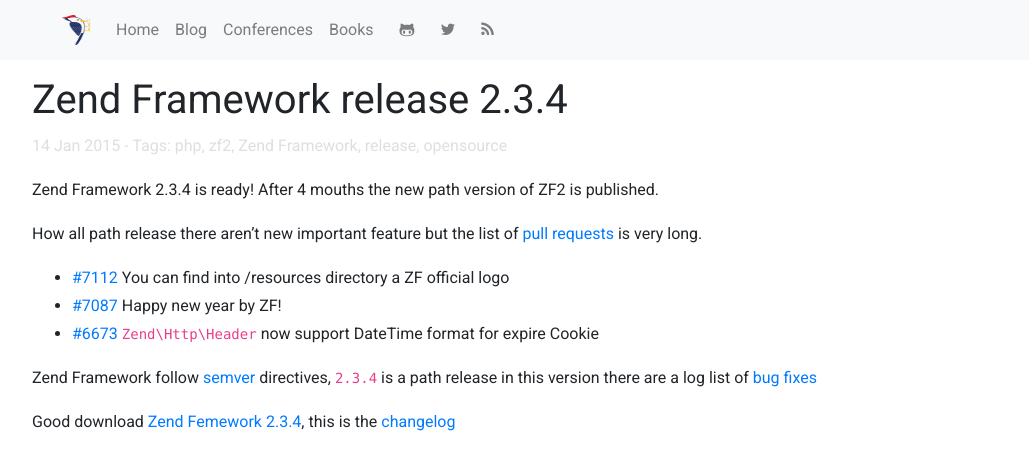
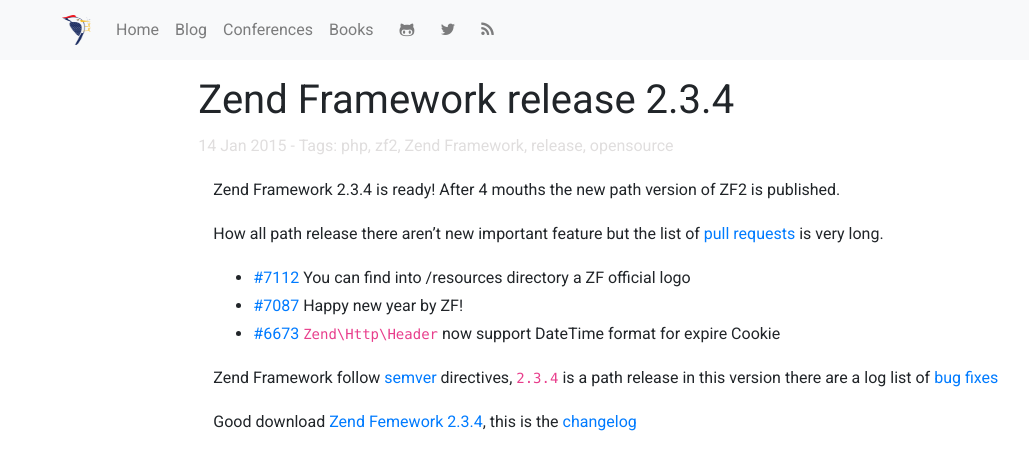
Before and after one commit to gianarb/gianarb.github.com, a Jekyll site: the page built from _posts/2015-01-14-zf2-release-234.markdown, in a window 1280 px wide. Shown: the top 470 px of the page, without its empty margins (23-1052 px from the left). Built offline with Jekyll 4.4.1, drawn with Linux system fonts in a browser that asks for light colours; nearby versions of some CDN libraries.

Commit message:
quick fix mobile post
Signed-off-by: Gianluca Arbezzano <gianarb92@gmail.com>

```diff
--- a/_layouts/page.html
+++ b/_layouts/page.html
@@ -1,8 +1,8 @@
 ---
 layout: default
 ---
-<div class="container col-md-8 col-md-offset-2">
-    <div class="row">
+<div class="container-fluid">
+    <div class="row  col-md-8 offset-md-2">
     {{ content }}
     </div>
 </div>
--- a/_layouts/post.html
+++ b/_layouts/post.html
@@ -21,10 +21,9 @@
 </section>
 {% endif %}
 
-<div class="container">
+<div class="container-fluid">
     <div class="row">
-            <article>
-
+    <article class="col-md-8 offset-md-2">
         <div id="post-title" class="row mt-3">
             <h1>{{ page.title }}</h1>
         </div>
@@ -32,10 +31,9 @@
             <p class="meta">{{ page.date | date_to_string }} - Tags: {{page.tags | join: ', '}}</p>
         </div>
 
-                <div class="post row">
+        <div class="post">
             {{ content }}
         </div>
-
     </article>
     </div>
 </div>
--- a/css/main.css
+++ b/css/main.css
@@ -194,3 +194,7 @@
 .highlighter-rouge {
     width: 100%;
 }
+
+.container-fluid {
+    margin-left: 0.5em;
+}
```
Lines whose indentation alone changed are shown as unchanged.
